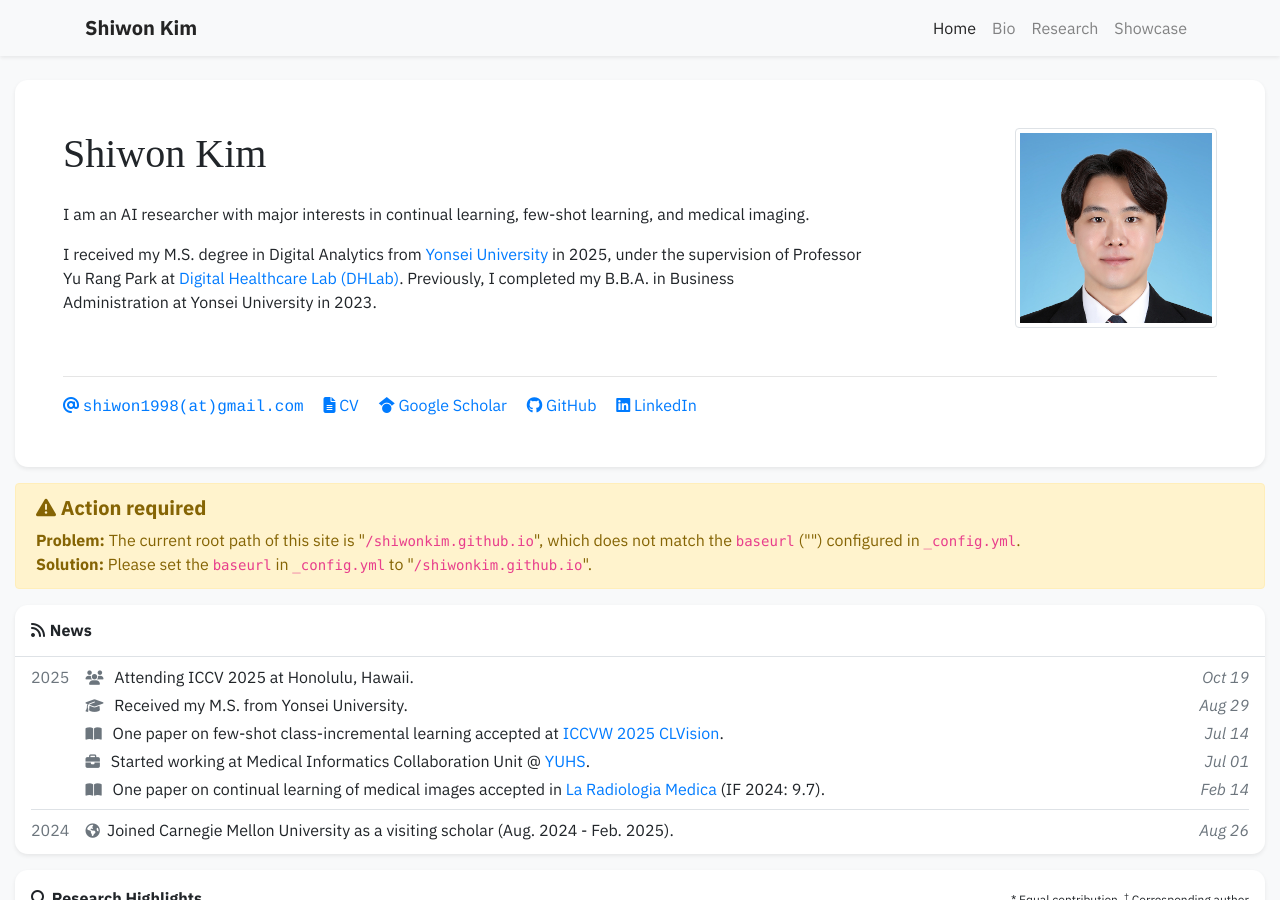
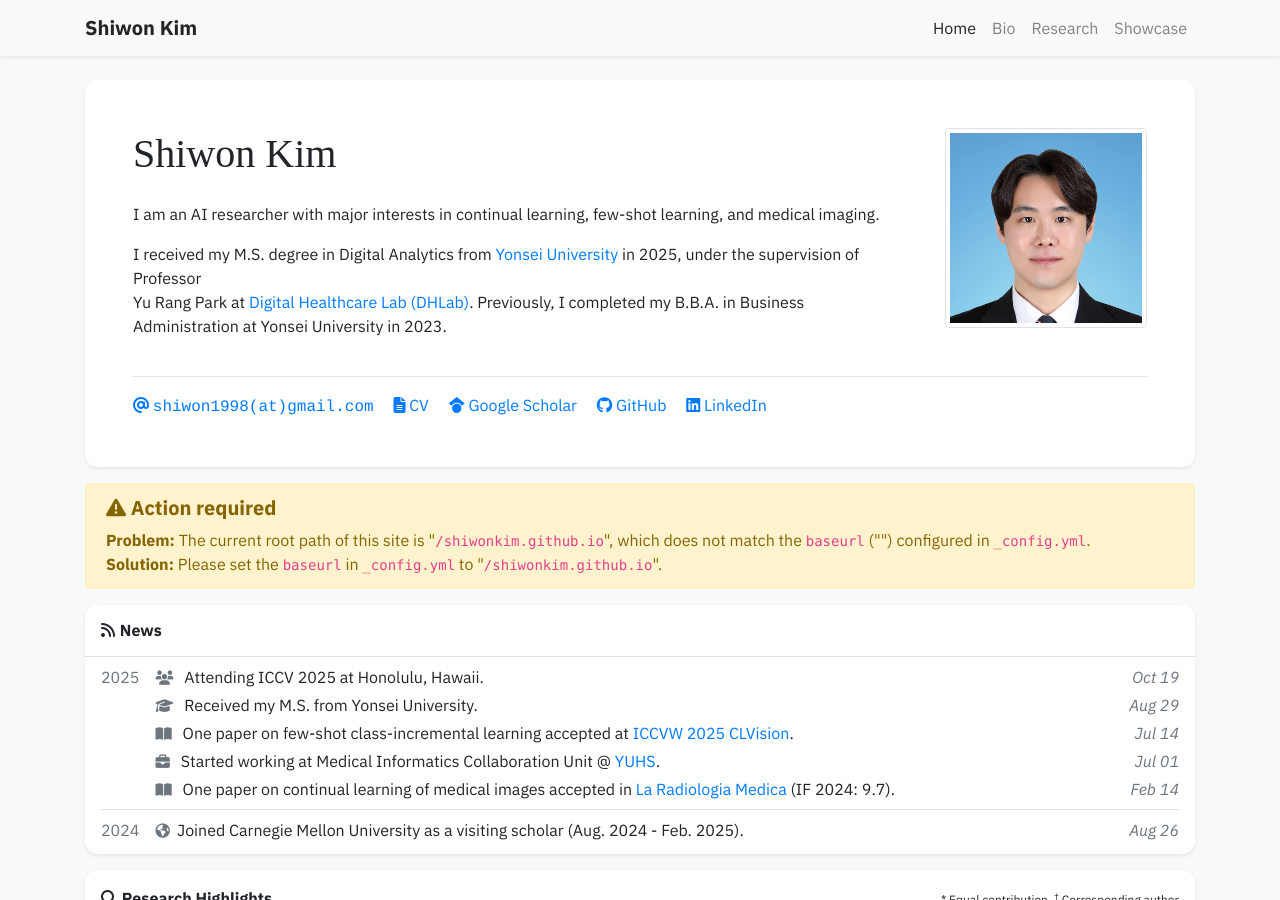
Before and after one commit to shiwonkim/shiwonkim.github.io, a Jekyll site: the page built from index.html, in a window 1280 px wide and 900 px high. Built offline with Jekyll 4.4.1, drawn with Linux system fonts in a browser that asks for light colours; nearby versions of some CDN libraries; some web fonts are replaced; a style sheet for code colours, icons or effects is not loaded.

Commit message:
edit profile

```diff
--- a/_layouts/default.html
+++ b/_layouts/default.html
@@ -20,7 +20,7 @@
 </head>
 <body class="bg-light" {{ page.body_attr }}>
     {% include navbar.html %}
-    <div class="{% if page.container_class %}{{ page.container_class }}{% else %}container-fluid{% endif %}">
+    <div class="{% if page.container_class %}{{ page.container_class }}{% else %}container-lg{% endif %}">
         {{content}}
     </div>
     {% include footer.html %}
```
